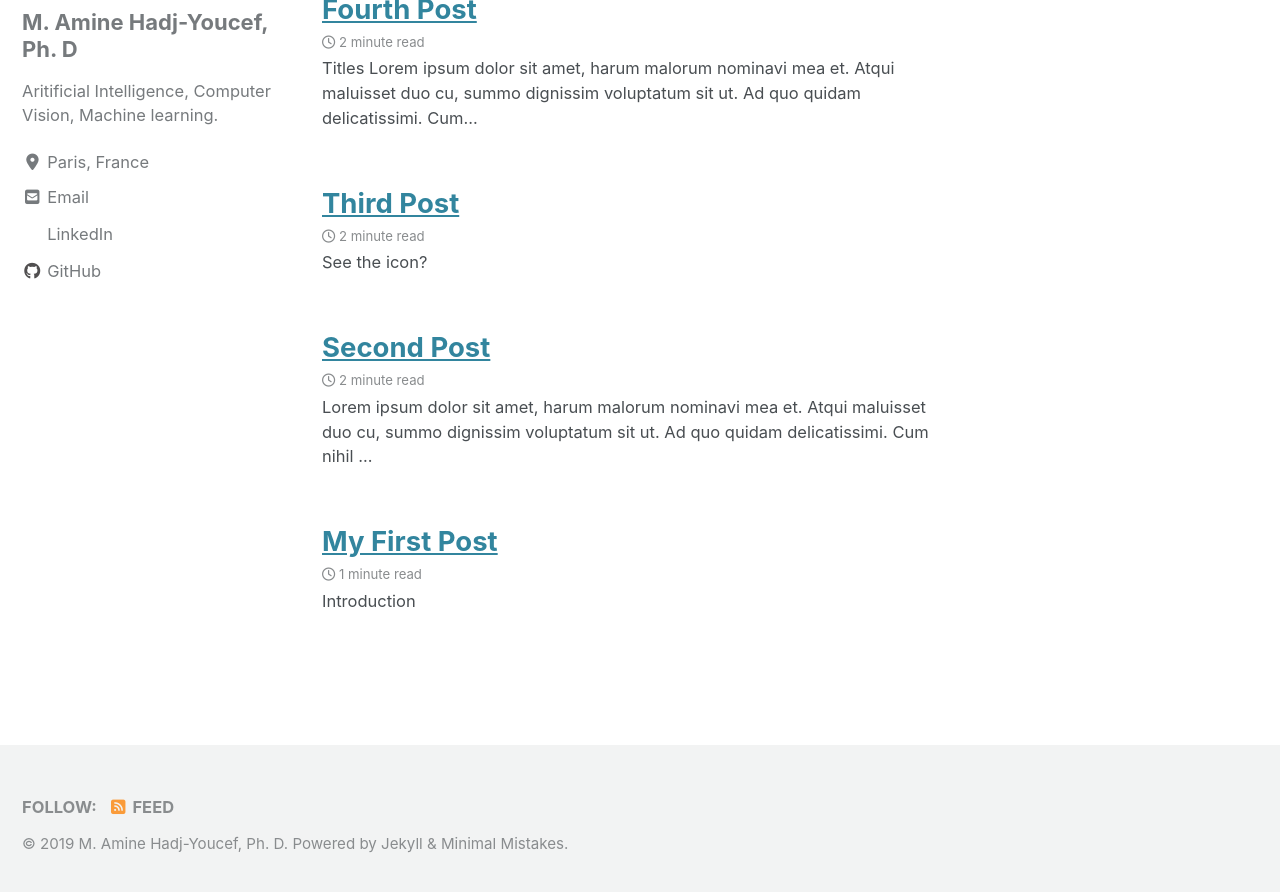
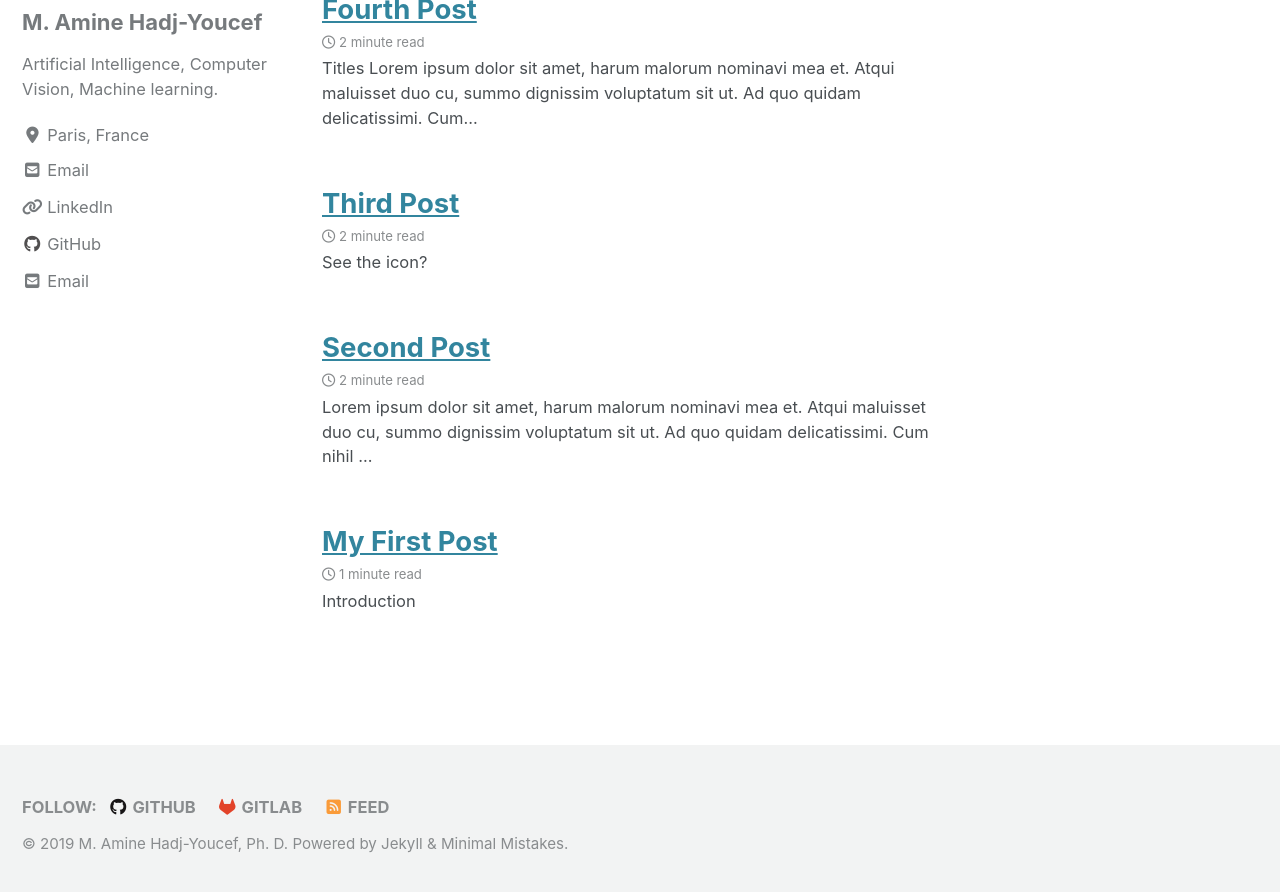
Before and after one commit to amineHY/amine-hadjyoucef.github.io, a Jekyll site: the page built from index.html, in a window 1280 px wide and 900 px high, scrolled down 1077 px. Shown: the top 892 px of the window. Built offline with Jekyll 4.4.1, drawn with Linux system fonts in a browser that asks for light colours; cached includes are drawn as plain includes; nearby versions of some CDN libraries; the list of posts is cut into pages by our own code.

Commit message:
update fontpage

```diff
--- a/_config.yml
+++ b/_config.yml
@@ -107,18 +107,18 @@ analytics:
 
 # Site Author
 author:
-  name             : "M. Amine Hadj-Youcef, Ph. D"
+  name             : "M. Amine Hadj-Youcef"
   avatar           : "/assets/images/photo de profile.jpg"
-  bio              : "Aritificial Intelligence, Computer Vision, Machine learning."
+  bio              : "Artificial Intelligence, Computer Vision, Machine learning."
   location         : "Paris, France"
-  email            :
+  email            : hadjyoucef.amine@gmail.com
   links:
     - label: "Email"
       icon: "fas fa-fw fa-envelope-square"
       url: mailto:hadjyoucef.amine@email.com
 
     - label: "LinkedIn"
-      icon: "fas fa-fw fa-linkedin-square"
+      icon: "fas fa-fw fa-link"
       url: "https://www.linkedin.com/in/aminehy/"
 
     - label: "Twitter"
@@ -140,20 +140,22 @@ author:
 # Site Footer
 footer:
   links:
-    - label: "Twitter"
-      icon: "fab fa-fw fa-twitter-square"
-      # url:
-    - label: "Facebook"
-      icon: "fab fa-fw fa-facebook-square"
+    # - label: "Twitter"
+    #   icon: "fab fa-fw fa-twitter-square"
+    #   # url:
+    # - label: "Facebook"
+    #   icon: "fab fa-fw fa-facebook-square"
       # url:
     - label: "GitHub"
       icon: "fab fa-fw fa-github"
-      # url:
+      url: "https://github.com/aminehy"
+
     - label: "GitLab"
       icon: "fab fa-fw fa-gitlab"
-      # url:
-    - label: "Bitbucket"
-      icon: "fab fa-fw fa-bitbucket"
+      url: "https://gitlab.com/aminehy"
+
+    # - label: "Bitbucket"
+    #   icon: "fab fa-fw fa-bitbucket"
       # url:
     # - label: "Instagram"
     #   icon: "fab fa-fw fa-instagram"
```
